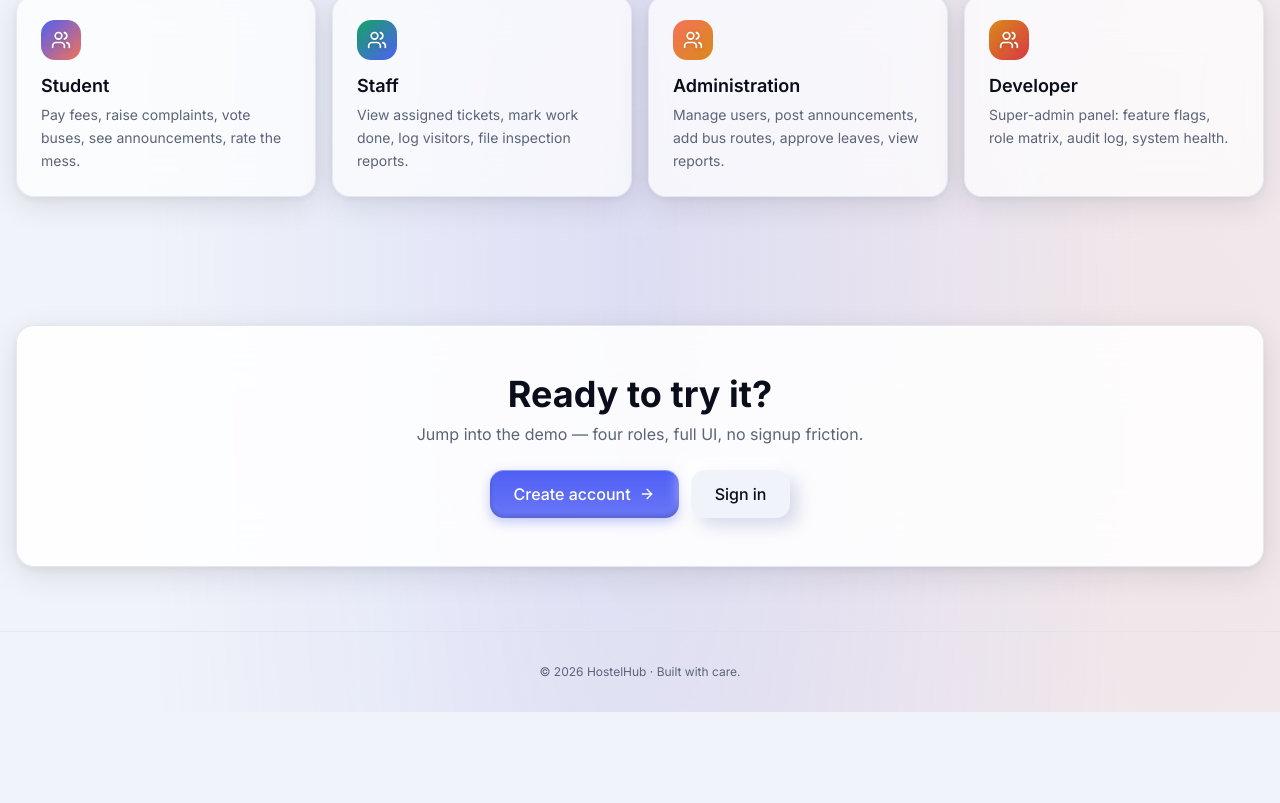
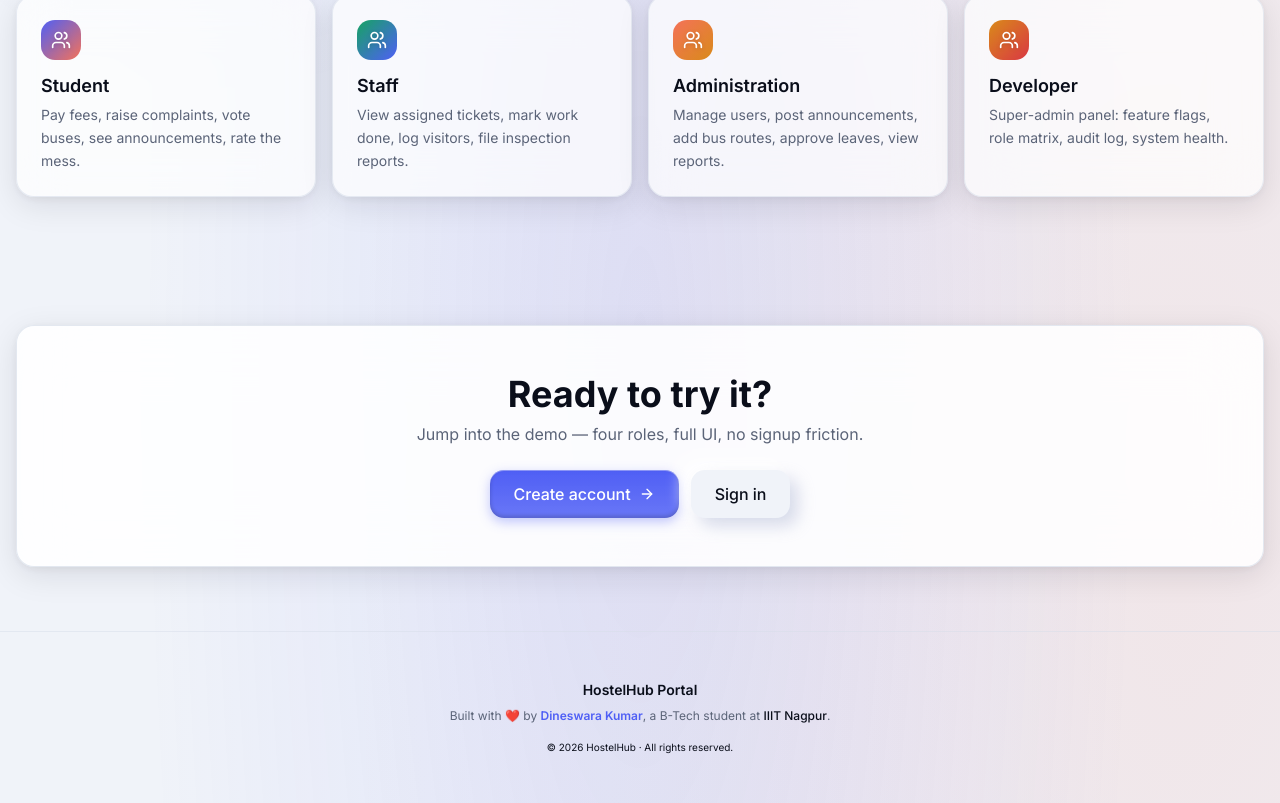
Before and after one commit to Dineswarkumar/Hostel-Management-system-, a Next.js app: page / in a window 1280 px wide. Shown: the part 2256-3059 px from the top of the page. Before the commit the page ends 2968 px from the top, so only its background shows below. Built offline with nearby package versions, Linux system fonts and the light colour scheme.

Commit message:
UX: Add hover card highlights on landing page and Developer Footer details

```diff
--- a/src/app/page.tsx
+++ b/src/app/page.tsx
@@ -184,7 +184,7 @@ export default function LandingPage() {
                 viewport={{ once: true }}
                 transition={{ delay: i * 0.05, duration: 0.4 }}
               >
-                <GlassSurface intensity="default" className="p-6 h-full">
+                <GlassSurface intensity="default" className="p-6 h-full hover:border-primary/40 hover:shadow-[0_0_20px_rgba(59,130,246,0.1)] hover:-translate-y-1.5 transition-all duration-300">
                   <div className="h-10 w-10 rounded-xl skeuo-btn grid place-items-center mb-4">
                     <Icon className="h-5 w-5" />
                   </div>
@@ -205,7 +205,7 @@ export default function LandingPage() {
         </div>
         <div className="grid grid-cols-1 sm:grid-cols-2 lg:grid-cols-3 gap-4">
           {ROOM_TYPES.map((rt) => (
-            <GlassSurface key={rt.id} intensity="default" className="p-6 flex flex-col">
+            <GlassSurface key={rt.id} intensity="default" className="p-6 flex flex-col hover:border-primary/40 hover:shadow-[0_0_20px_rgba(59,130,246,0.1)] hover:-translate-y-1.5 transition-all duration-300">
               <div className="flex items-start justify-between mb-3">
                 <div className="text-3xl">{rt.emoji}</div>
                 {rt.badge && (
@@ -236,7 +236,7 @@ export default function LandingPage() {
         </div>
         <div className="grid grid-cols-1 sm:grid-cols-2 lg:grid-cols-4 gap-4">
           {ROLES.map((r) => (
-            <GlassSurface key={r.role} intensity="default" className="p-6">
+            <GlassSurface key={r.role} intensity="default" className="p-6 hover:border-primary/40 hover:shadow-[0_0_20px_rgba(59,130,246,0.1)] hover:-translate-y-1.5 transition-all duration-300">
               <div className={`h-10 w-10 rounded-xl bg-gradient-to-br ${r.accent} grid place-items-center mb-3`}>
                 <Users className="h-5 w-5 text-white drop-shadow" />
               </div>
@@ -259,8 +259,18 @@ export default function LandingPage() {
         </GlassSurface>
       </section>
 
-      <footer className="container py-8 text-center text-xs text-muted border-t border-border/50">
-        © {new Date().getFullYear()} {config.appName} · Built with care.
+      <footer className="container py-12 text-center border-t border-border/50 space-y-4">
+        <div className="flex flex-col items-center gap-2">
+          <div className="text-sm font-semibold text-text">
+            HostelHub Portal
+          </div>
+          <p className="text-xs text-muted max-w-sm">
+            Built with ❤️ by <a href="https://github.com/Dineswarkumar" target="_blank" rel="noopener noreferrer" className="font-semibold text-primary hover:underline">Dineswara Kumar</a>, a B-Tech student at <span className="font-medium text-text">IIIT Nagpur</span>.
+          </p>
+        </div>
+        <div className="text-[10px] text-muted-foreground">
+          © {new Date().getFullYear()} HostelHub · All rights reserved.
+        </div>
       </footer>
     </div>
   );
```
